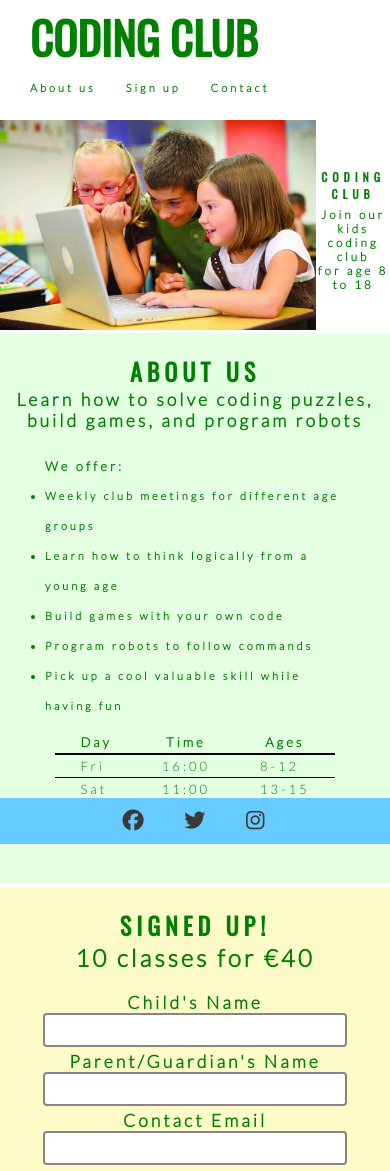
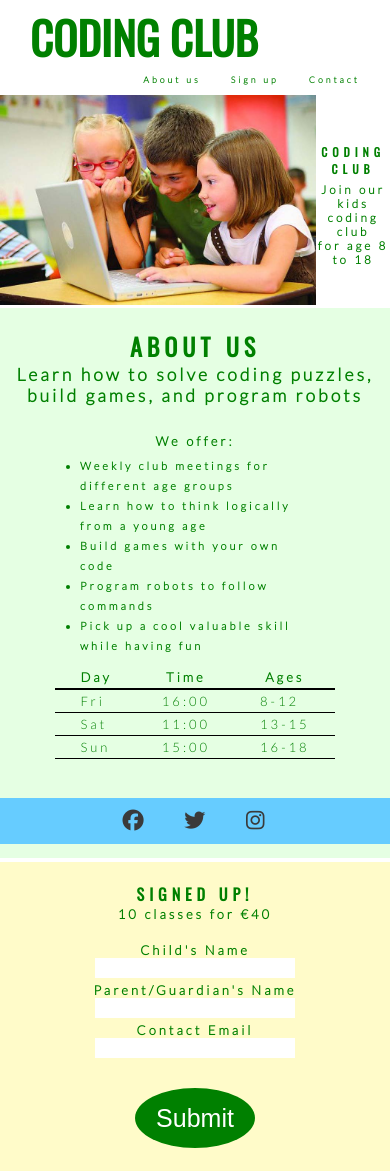
Before and after one commit to wujiaan2022/Coding-Club, a plain HTML site: page index.html in a window 390 px wide. Shown: the top 1171 px of the page. Drawn offline with nearby package versions, Linux system fonts and the light colour scheme.

Commit message:
adjust responsive design

```diff
--- a/assets/css/style.css
+++ b/assets/css/style.css
@@ -31,8 +31,6 @@ h1, h2 {
 
 #menu {
     font-size: 10px;
-    margin: 0;
-    padding: 0;
 }
 #menu, #logo {
     line-height:75px;
@@ -106,7 +104,6 @@ font-size: 3vw;
  }
   #about-us-offer {
     margin-top: 20px;
-
     line-height:30px;
  }
 
@@ -160,13 +157,11 @@ table {
 }
 .form-section > p {
     font-size: x-large;
+    text-align: center;
 }
 .form-section h2 {
     text-align: center;
     padding:20px 0 0;
-}
-.form-section p {
-    text-align: center;
 }
 .signup-form {
     max-width: 300px;
@@ -181,13 +176,12 @@ label {
     width: 300px;
     height: 30px;
  }
-input {
-    border: 2px solid rgb(139, 131, 131);
-    border-radius: 4px;
+
+ input{
+    display: block;
+   margin: 0 auto;
  }
-
   input[type=submit] {
-    border: 1px solid black;
     width: 120px;
     height: 60px;
     border-radius: 50%;
@@ -233,7 +227,6 @@ footer {
     width: 100%;
     height: 46px;
     background: #6cf;
-
  }
 
 .social-networks {
@@ -256,33 +249,53 @@ footer {
 /* For medium screen size from 950px and down */
 @media screen and (max-width: 700px) {
         #menu {
-            clear:left;
-            float:left;
-            margin-left:30px;
-            margin-bottom:20px;
-            line-height: 25px;
+            font-size:8px;
+            float:right;
+            align-items: center;
+            line-height: 10px;
+            padding-bottom: 10px;
         }
-        img {
-            width:100%
-        }
-        .text {
-            clear:left;
-            float:left;
-        }
+
         #about-us-offer > p {
             width: 300px;
             font-size: small;
-            margin-left: auto;
-            margin-right: auto;
+            text-align: center;
         }
         #about-us-offer > ul {
-            width: 300px;
+            width: 230px;
+            line-height: 20px;
             font-size:x-small;
             margin-left: auto;
             margin-right: auto;
         }
+        label {
+            display: flex;
+            justify-content: center;
+        }
+
+
          table {
             font-size: small;
             }
+        label {
+            font-size: small;
+        }
+         .form-section > p {
+            font-size: small;
+            text-align: center;
+            }
+         .form-section h2 {
+            font-size: medium;
+             text-align: center;
+             padding:20px 0 0;
+            }
+        .signup-form {
+             max-width: 300px;
+              padding: 20px 5px;
+            }
+        .text-input {
+            width: 200px;
+            height: 20px;
+            }
 
 }
--- a/index.html
+++ b/index.html
@@ -19,7 +19,7 @@
         <nav>
             <ul id="menu">
                 <li>
-                    <a href="#contact-us">Contact</a>
+                    <a href="#contact-us"></span>Contact</a>
                 </li>
                 <li>
                     <a href="#sign-up">Sign up</a>
```
Lines whose indentation alone changed are shown as unchanged.
